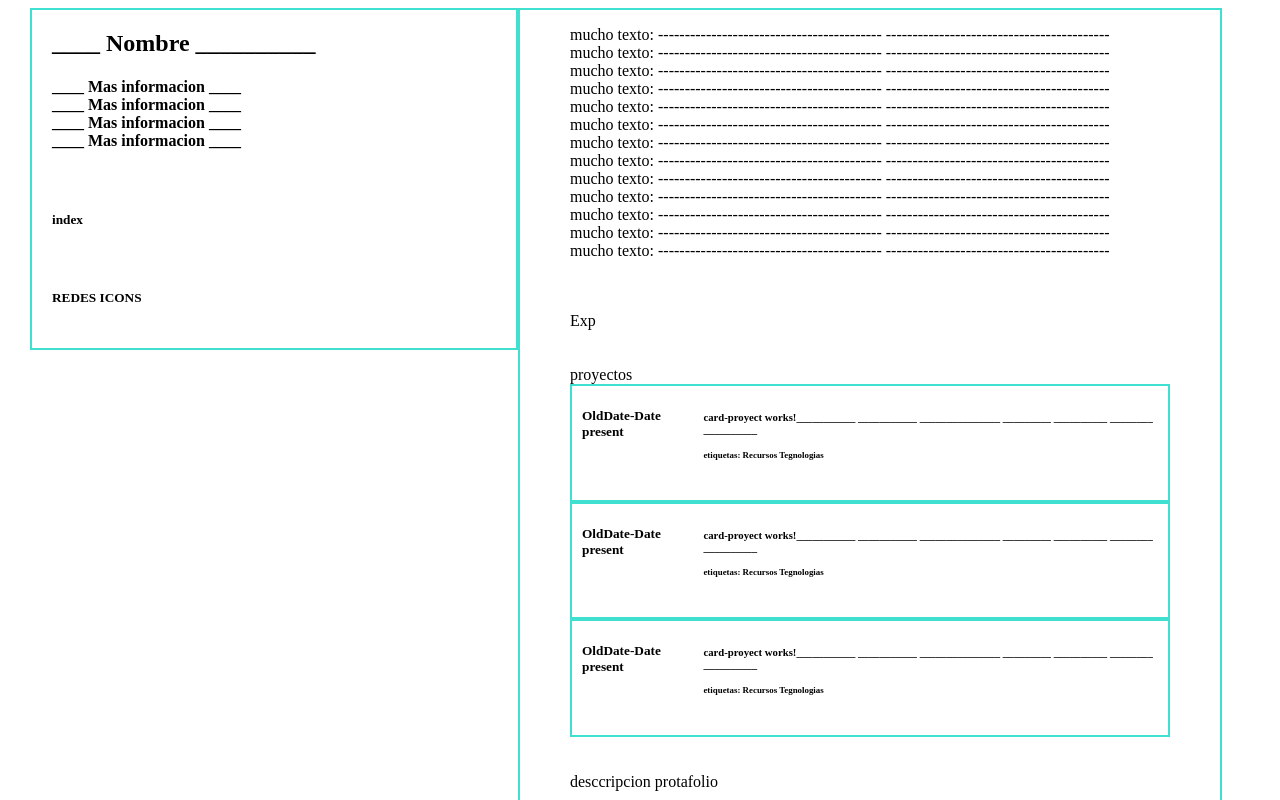
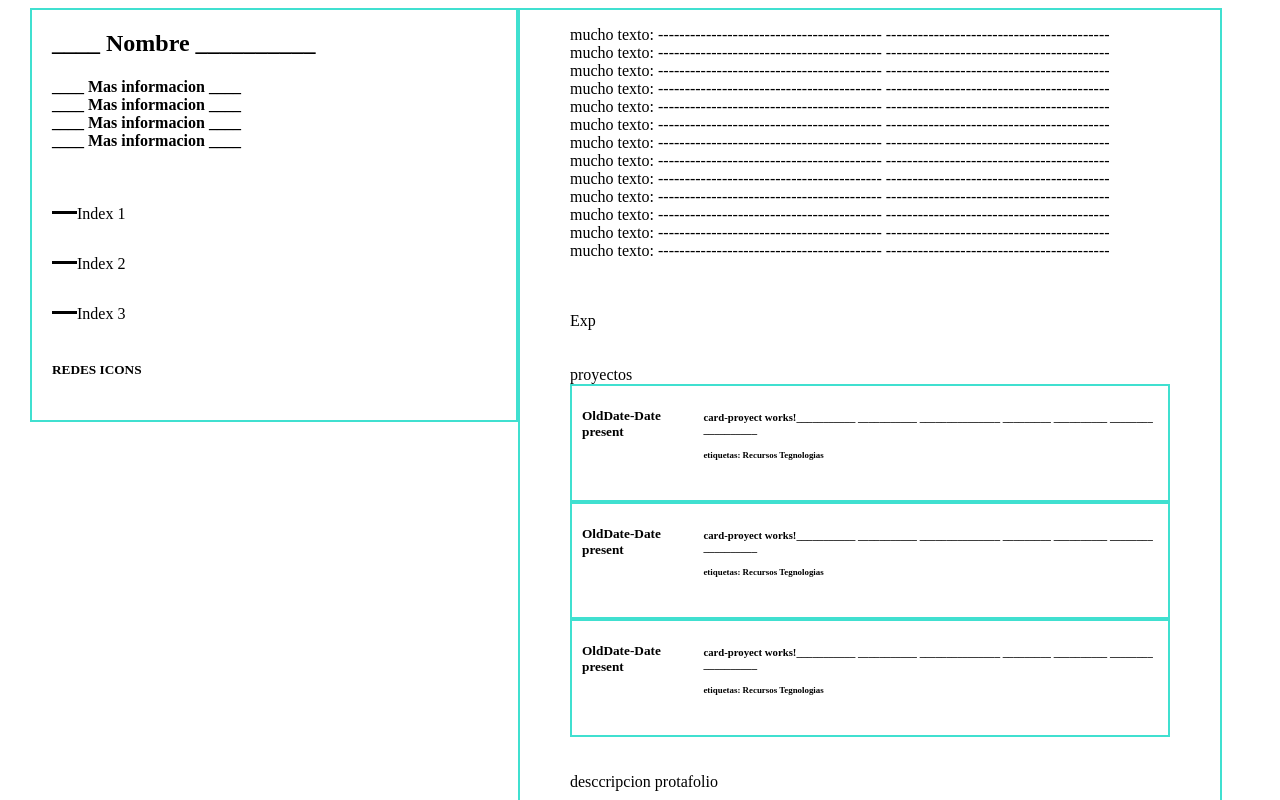
Before and after one commit to NessDisk/Portafolio, an Angular app in the folder Portafolio/: page / in a window 1280 px wide. Shown: the top 800 px of the page. Built offline with nearby package versions, Linux system fonts and the light colour scheme.

Commit message:
index menu

```diff
--- a/Portafolio/src/app/index/index.component.css
+++ b/Portafolio/src/app/index/index.component.css
@@ -17,7 +17,7 @@
     align-items: center;
 }
 
-
+/*Titeles  */
 .tittle{
     border: 2px solid turquoise;
     /* padding-bottom: 10px; */
@@ -29,3 +29,40 @@
 
 
 }
+
+.IndexSceamPosition{
+    display: flex;
+    flex-direction: row;
+}
+
+
+.animation{
+
+    width: 25px;
+    height: 3px;
+    left:  -100px;
+    /* padding-top: 1px;
+    padding-bottom: 1px; */
+    margin-top: 22px;
+    background-color: #020202;
+    transition: width 0.3s ease;
+
+}
+
+/* .animation:hover{
+
+    width: 40px;
+
+} */
+
+.animacion-activa-1 {
+    width: 40px;
+  }
+
+  .animacion-activa-2 {
+    width: 40px;
+  }
+
+  .animacion-activa-3 {
+    width: 40px;
+  }
--- a/Portafolio/src/app/index/index.component.html
+++ b/Portafolio/src/app/index/index.component.html
@@ -11,7 +11,9 @@
 
             </h4><br>
 
-            <H5>index</H5> <br>
+        <div class="IndexSceamPosition" (mouseenter)="activarAnimacion(1)" (mouseleave)="desactivarAnimacion(1)"> <p class="animation"  [ngClass]="{'animacion-activa-1': mostrarAnimacion1}" ></p>  <p (click)="scrollToPoint(1)">Index 1</p></div>
+        <div class="IndexSceamPosition" (mouseenter)="activarAnimacion(2)" (mouseleave)="desactivarAnimacion(2)"> <p class="animation"  [ngClass]="{'animacion-activa-2': mostrarAnimacion2}" ></p>  <p (click)="scrollToPoint(2)">Index 2</p></div>
+        <div class="IndexSceamPosition" (mouseenter)="activarAnimacion(3)" (mouseleave)="desactivarAnimacion(3)"> <p class="animation"  [ngClass]="{'animacion-activa-3': mostrarAnimacion3}" ></p>  <p (click)="scrollToPoint(3)">Index 3</p></div>
 
             <H5>REDES ICONS</H5>
 
--- a/Portafolio/src/app/index/index.component.ts
+++ b/Portafolio/src/app/index/index.component.ts
@@ -9,4 +9,56 @@ import { CardProyectComponent } from '../card-proyect/card-proyect.component';
 })
 export class IndexComponent {
 
+  mostrarAnimacion1 = false;
+  mostrarAnimacion2 = false;
+  mostrarAnimacion3 = false;
+
+  scrollToPoint(value: Number) {
+
+
+    if(value == 1){
+
+      window.scrollTo({
+        top: 0,
+        behavior: 'smooth'
+      });
+    }
+   else if(value == 2){
+
+      window.scrollTo({
+        top: 500,
+        behavior: 'smooth'
+      });
+    }
+
+   else{
+      window.scrollTo({
+        top: 1000,
+        behavior: 'smooth'
+      });
+    }
+  }
+
+  // Animation tittle
+
+  activarAnimacion(value: Number) {
+
+
+    if(value == 1)
+    this.mostrarAnimacion1 = true;
+    else if(value == 2)
+    this.mostrarAnimacion2 = true;
+    else
+    this.mostrarAnimacion3 = true;
+  }
+
+  desactivarAnimacion(value: Number) {
+    if(value == 1)
+    this.mostrarAnimacion1 = false;
+    else if(value == 2)
+    this.mostrarAnimacion2 = false;
+    else
+    this.mostrarAnimacion3 = false;
+  }
+
 }
```
Also changed, not shown: 1 other file (tests, documents, lock files or other folders).
